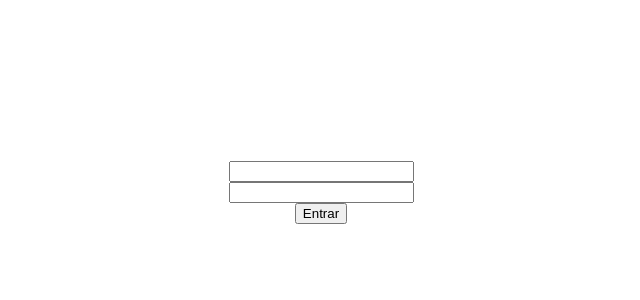
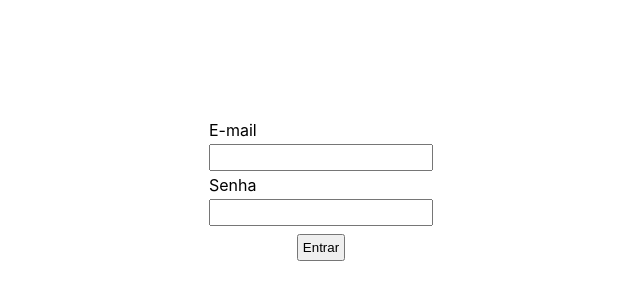
Before and after one commit to JFMacedo/nextauth, a Next.js app: page / in a window 1280 px wide. Shown: the part 208-508 px from the top of the page, without its empty margins (319-959 px from the left). Built offline with nearby package versions, Linux system fonts and the light colour scheme.

Commit message:
:art: form styled

```diff
--- a/pages/index.tsx
+++ b/pages/index.tsx
@@ -24,8 +24,10 @@ export default function Home() {
 
   return (
     <form onSubmit={ handleSubmit } className={styles.container}>
-      <input type="email" value={ email } onChange={ e => setEmail(e.target.value) } />
-      <input type="password" value={ password } onChange={ e => setPassword(e.target.value) } />
+      <label htmlFor="email">E-mail</label>
+      <input id="eamil" type="email" value={ email } onChange={ e => setEmail(e.target.value) } />
+      <label htmlFor="password">Senha</label>
+      <input id="password" type="password" value={ password } onChange={ e => setPassword(e.target.value) } />
       <button type="submit">Entrar</button>
     </form>
   )
--- a/styles/globals.css
+++ b/styles/globals.css
@@ -14,3 +14,24 @@ a {
 * {
   box-sizing: border-box;
 }
+
+form {
+  max-width: 240px;
+  margin: 0 auto;
+}
+
+label {
+  width: 100%;
+  text-align: left;
+}
+
+input {
+  width: 100%;
+  padding: 4px;
+  margin: 4px 0;
+}
+
+button {
+  padding: 4px;
+  margin: 4px 0;
+}
```
